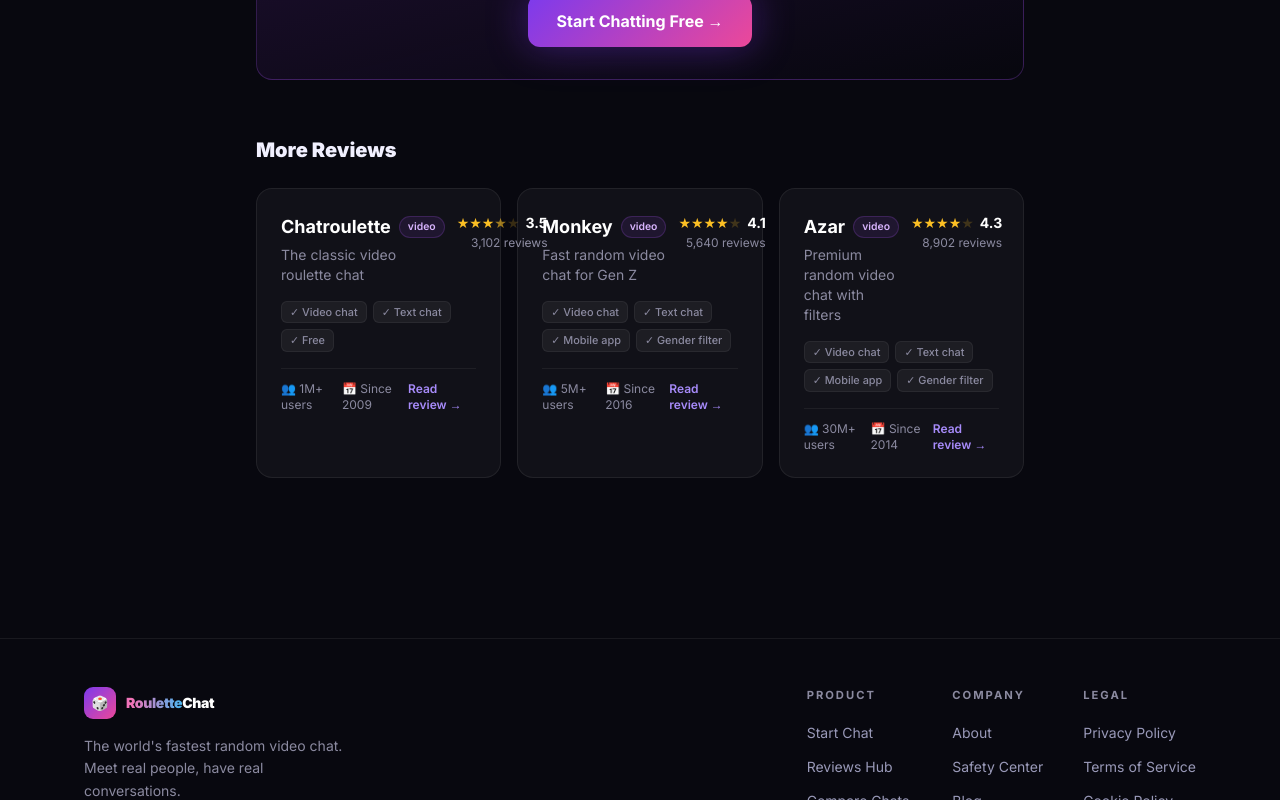
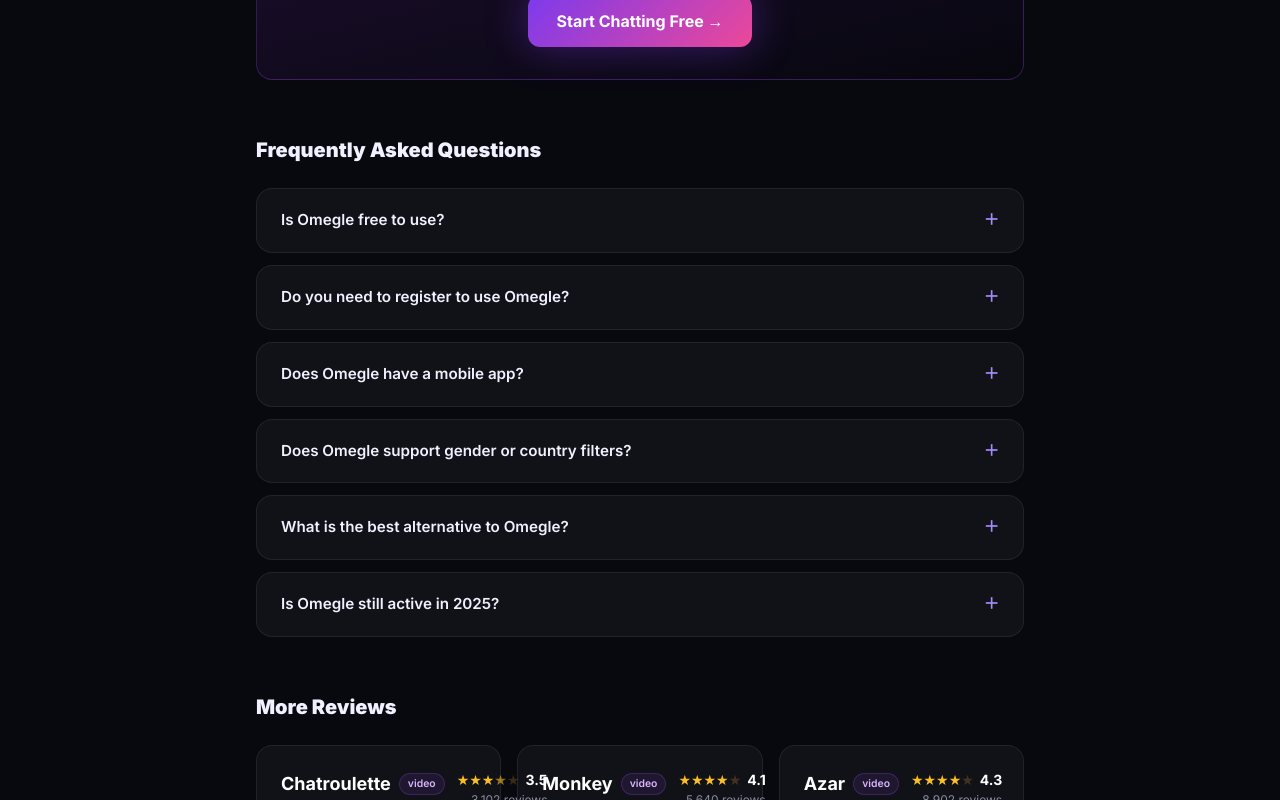
Before and after one commit to dominovd/roulettechatsites, a Next.js app: page /en/reviews/omegle in a window 1280 px wide. Shown: the part 1160-1960 px from the top of the page. Built offline with nearby package versions, Linux system fonts and the light colour scheme.

Commit message:
feat: FAQ sections + FAQPage JSON-LD on home & reviews, remove footer headings, add favicon & 6 new reviews

```diff
--- a/app/[locale]/page.tsx
+++ b/app/[locale]/page.tsx
@@ -29,6 +29,33 @@
   { step: '1', title: 'Click Start', desc: 'Hit "Start Video Chat" and allow camera access. Ready in one tap.' },
   { step: '2', title: 'Get Matched', desc: 'Our engine pairs you with a real person from anywhere in the world.' },
   { step: '3', title: 'Chat or Skip', desc: "Love the match? Keep talking. Don't feel it? Hit Next instantly." },
+];
+
+const FAQ = [
+  {
+    q: 'What is RouletteChat?',
+    a: 'RouletteChat is a free random video chat platform that instantly connects you with real people from over 180 countries. No profiles, no swiping — just genuine face-to-face conversations.',
+  },
+  {
+    q: 'Is RouletteChat completely free?',
+    a: 'Yes. You can start video chatting right away at no cost. No credit card needed, no hidden fees. Creating an account unlocks extra features like gender and country filters.',
+  },
+  {
+    q: 'Do I need to sign up to use RouletteChat?',
+    a: 'No registration is required to start chatting. Simply open the site, click "Start Video Chat", and you are connected within seconds.',
+  },
+  {
+    q: 'Is RouletteChat safe?',
+    a: 'Safety is our top priority. The platform uses AI-powered moderation that runs 24/7 to detect and remove inappropriate content. You can also skip or report any user instantly with one click.',
+  },
+  {
+    q: 'Which devices does RouletteChat work on?',
+    a: 'RouletteChat works entirely in your browser — no app download required. It is fully compatible with desktop, tablet, and mobile devices on Chrome, Safari, Firefox, and Edge.',
+  },
+  {
+    q: 'Can I filter chats by gender or country?',
+    a: 'Yes. Gender and country filters are available to registered users. Sign up for free to unlock these options and find conversations that match your preferences.',
+  },
 ];
 
 export default function HomePage() {
@@ -213,6 +240,30 @@
         </div>
       </section>
 
+      {/* ── FAQ ── */}
+      <section className="px-5 py-20">
+        <div className="max-w-3xl mx-auto">
+          <p className="text-center text-[0.75rem] font-bold uppercase tracking-[3px] text-purple-light mb-3">FAQ</p>
+          <h2 className="text-[clamp(1.8rem,3.5vw,2.8rem)] font-black tracking-tight text-center mb-12">
+            Frequently Asked Questions
+          </h2>
+          <div className="flex flex-col gap-3">
+            {FAQ.map(({ q, a }) => (
+              <details
+                key={q}
+                className="group card-glass rounded-2xl overflow-hidden"
+              >
+                <summary className="flex items-center justify-between gap-4 cursor-pointer px-6 py-5 font-semibold text-[0.95rem] select-none list-none">
+                  {q}
+                  <span className="text-purple-light flex-shrink-0 transition-transform duration-200 group-open:rotate-45">＋</span>
+                </summary>
+                <p className="px-6 pb-5 text-sm text-muted leading-relaxed">{a}</p>
+              </details>
+            ))}
+          </div>
+        </div>
+      </section>
+
       {/* ── BOTTOM CTA ── */}
       <section className="px-5 pb-20">
         <div className="max-w-2xl mx-auto text-center bg-gradient-to-br from-purple-600/15 to-pink-500/12 border border-purple-500/25 rounded-3xl p-14 relative overflow-hidden">
@@ -234,7 +285,7 @@
         </div>
       </section>
 
-      {/* JSON-LD structured data */}
+      {/* JSON-LD: WebSite */}
       <script
         type="application/ld+json"
         dangerouslySetInnerHTML={{
@@ -252,6 +303,21 @@
           }),
         }}
       />
+      {/* JSON-LD: FAQPage */}
+      <script
+        type="application/ld+json"
+        dangerouslySetInnerHTML={{
+          __html: JSON.stringify({
+            '@context': 'https://schema.org',
+            '@type': 'FAQPage',
+            mainEntity: FAQ.map(({ q, a }) => ({
+              '@type': 'Question',
+              name: q,
+              acceptedAnswer: { '@type': 'Answer', text: a },
+            })),
+          }),
+        }}
+      />
     </>
   );
 }
--- a/app/[locale]/reviews/[slug]/page.tsx
+++ b/app/[locale]/reviews/[slug]/page.tsx
@@ -42,7 +42,51 @@
   const related = getRelatedReviews(slug, 3);
   const prefix = locale === 'en' ? '' : `/${locale}`;
 
-  const jsonLd = {
+  const isFree = review.features.find(f => f.label === 'Free')?.value === true;
+  const needsReg = review.features.find(f => f.label === 'Registration')?.value === true;
+  const hasMobile = review.features.find(f => f.label === 'Mobile app')?.value === true;
+  const hasGender = review.features.find(f => f.label === 'Gender filter')?.value === true;
+  const hasCountry = review.features.find(f => f.label === 'Country filter')?.value === true;
+  const status = review.features.find(f => f.label === 'Status')?.value as string;
+
+  const faq = [
+    {
+      q: `Is ${review.name} free to use?`,
+      a: isFree
+        ? `Yes, ${review.name} is free to use. You can start chatting without paying.`
+        : `${review.name} offers a free tier but some features require a paid subscription.`,
+    },
+    {
+      q: `Do you need to register to use ${review.name}?`,
+      a: needsReg
+        ? `Yes, ${review.name} requires you to create an account before you can start chatting.`
+        : `No, ${review.name} does not require registration. You can start chatting instantly without an account.`,
+    },
+    {
+      q: `Does ${review.name} have a mobile app?`,
+      a: hasMobile
+        ? `Yes, ${review.name} has a dedicated mobile app available for iOS and Android.`
+        : `${review.name} does not have a standalone mobile app, but it works in mobile browsers.`,
+    },
+    {
+      q: `Does ${review.name} support gender or country filters?`,
+      a: hasGender || hasCountry
+        ? `Yes. ${review.name} supports ${[hasGender && 'gender filter', hasCountry && 'country filter'].filter(Boolean).join(' and ')}.`
+        : `${review.name} does not currently offer gender or country filters.`,
+    },
+    {
+      q: `What is the best alternative to ${review.name}?`,
+      a: `RouletteChat is one of the top alternatives — it's free, requires no sign-up, and connects you with people from 180+ countries instantly.`,
+    },
+    {
+      q: `Is ${review.name} still active in 2025?`,
+      a: status === 'Shut down'
+        ? `No, ${review.name} has been shut down and is no longer available. Try RouletteChat as a free alternative.`
+        : `Yes, ${review.name} is still active and available in 2025.`,
+    },
+  ];
+
+  const reviewJsonLd = {
     '@context': 'https://schema.org',
     '@type': 'Review',
     name: `${review.name} Review`,
@@ -58,6 +102,16 @@
       name: review.name,
       url: `https://${review.website}`,
     },
+  };
+
+  const faqJsonLd = {
+    '@context': 'https://schema.org',
+    '@type': 'FAQPage',
+    mainEntity: faq.map(({ q, a }) => ({
+      '@type': 'Question',
+      name: q,
+      acceptedAnswer: { '@type': 'Answer', text: a },
+    })),
   };
 
   return (
@@ -156,6 +210,22 @@
           </a>
         </div>
 
+        {/* FAQ */}
+        <div className="mb-14">
+          <h2 className="font-black text-xl mb-6">Frequently Asked Questions</h2>
+          <div className="flex flex-col gap-3">
+            {faq.map(({ q, a }) => (
+              <details key={q} className="group card-glass rounded-2xl overflow-hidden">
+                <summary className="flex items-center justify-between gap-4 cursor-pointer px-6 py-5 font-semibold text-[0.95rem] select-none list-none">
+                  {q}
+                  <span className="text-purple-light flex-shrink-0 transition-transform duration-200 group-open:rotate-45">＋</span>
+                </summary>
+                <p className="px-6 pb-5 text-sm text-muted leading-relaxed">{a}</p>
+              </details>
+            ))}
+          </div>
+        </div>
+
         {/* Related */}
         <h2 className="font-black text-xl mb-6">More Reviews</h2>
         <div className="grid grid-cols-1 md:grid-cols-3 gap-4">
@@ -167,7 +237,11 @@
 
       <script
         type="application/ld+json"
-        dangerouslySetInnerHTML={{ __html: JSON.stringify(jsonLd) }}
+        dangerouslySetInnerHTML={{ __html: JSON.stringify(reviewJsonLd) }}
+      />
+      <script
+        type="application/ld+json"
+        dangerouslySetInnerHTML={{ __html: JSON.stringify(faqJsonLd) }}
       />
     </div>
   );
--- a/components/Footer.tsx
+++ b/components/Footer.tsx
@@ -45,7 +45,6 @@
           <div className="flex flex-wrap gap-10">
             {Object.entries(FOOTER_LINKS).map(([title, links]) => (
               <div key={title}>
-                <h4 className="text-[0.7rem] font-bold uppercase tracking-[2px] text-muted mb-4">{title}</h4>
                 <ul className="flex flex-col gap-2.5">
                   {links.map((link) => (
                     <li key={link.href}>
```
